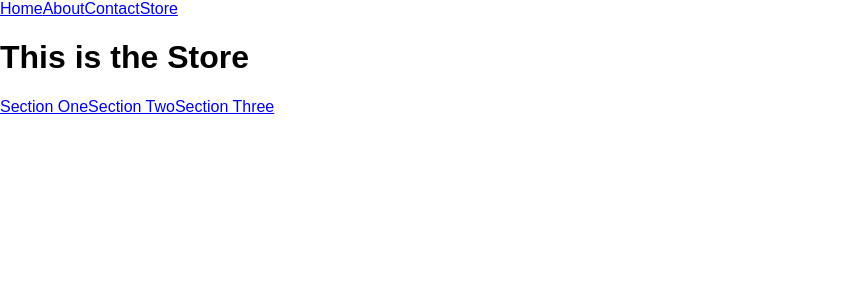
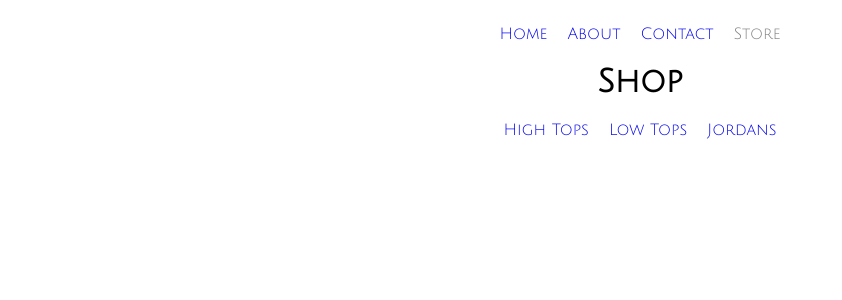
Before and after one commit to erkindunya/reactEcommerceStore, a React (Create React App) app: page /Store in a window 1280 px wide. Shown: the top 300 px of the page, without its empty margins (0-842 px from the left). Built offline with nearby package versions, Linux system fonts and the light colour scheme.

Commit message:
adding subject for the store and updating styling

```diff
--- a/public/index.html
+++ b/public/index.html
@@ -10,6 +10,7 @@
     -->
     <link rel="manifest" href="%PUBLIC_URL%/manifest.json">
     <link rel="shortcut icon" href="%PUBLIC_URL%/favicon.ico">
+    <link href="https://fonts.googleapis.com/css?family=Julius+Sans+One" rel="stylesheet">
     <!--
       Notice the use of %PUBLIC_URL% in the tags above.
       It will be replaced with the URL of the `public` folder during the build.
--- a/src/components/About.js
+++ b/src/components/About.js
@@ -2,9 +2,18 @@ import React, { Component } from 'react';
 
 class About extends Component {
   render() {
+    let center = {
+      textAlign: "center",
+      fontFamily: "Julius Sans One"
+    }
+    let margin = {
+      margin: "0 20%"
+    }
+
     return (
-      <div>
-        <h1>The About Page</h1>
+      <div style={center}>
+        <h1>About Retro Kicks</h1>
+        <p style={margin}>Lorem Ipsum is simply dummy text of the printing and typesetting industry. Lorem Ipsum has been the industry's standard dummy text ever since the 1500s, when an unknown printer took a galley of type and scrambled it to make a type specimen book. It has survived not only five centuries, but also the leap into electronic typesetting, remaining essentially unchanged. It was popularised in the 1960s with the release of Letraset sheets containing Lorem Ipsum passages, and more recently with desktop publishing software like Aldus PageMaker including versions of Lorem Ipsum.</p>
       </div>
     );
   }
--- a/src/components/BaseLayout.js
+++ b/src/components/BaseLayout.js
@@ -3,6 +3,7 @@ import Navigation from './Navigation';
 
 class BaseLayout extends Component {
   render() {
+
     return (
       <div>
         <Navigation/>
--- a/src/components/Contact.js
+++ b/src/components/Contact.js
@@ -2,9 +2,15 @@ import React, { Component } from 'react';
 
 class Contact extends Component {
   render() {
+    let center = {
+      textAlign: "center",
+      fontFamily: "Julius Sans One"
+    }
     return (
-      <div>
-        <h1>This is the Contact page</h1>
+      <div style={center}>
+        <h1>Contact Us</h1>
+        <p>Phone: (444)-444-4444 </p>
+        <p>Email: retroKicks@gmail.com</p>
       </div>
     );
   }
--- a/src/components/Home.js
+++ b/src/components/Home.js
@@ -2,9 +2,25 @@ import React, { Component } from 'react';
 
 class Home extends Component {
   render() {
+    let center = {
+      textAlign: "center",
+      fontFamily: 'Julius Sans One',
+      fontSize: '5rem',
+      color: "black"
+    }
+
+    let img = {
+      width: "30%"
+    }
+
+    let margin = {
+      margin: 20
+    }
+
     return (
-      <div>
-        <h1>This is the home page</h1>
+      <div style={center}>
+        <h1 style={margin}>Retro Kicks</h1>
+        <img src="https://media.giphy.com/media/5WlXGaNnB0N6o/giphy.gif" alt=""/>
       </div>
     );
   }
--- a/src/components/Navigation.js
+++ b/src/components/Navigation.js
@@ -1,21 +1,67 @@
 import React, { Component } from "react";
 import { NavLink } from "react-router-dom";
+import Radium from "radium";
+Radium(NavLink);
 
 class Navigation extends Component {
   render() {
+    let center = {
+      textAlign: "center",
+      marginTop: 25
+    };
+    let link = {
+      margin: 10,
+      fontFamily: "Julius Sans One",
+      textDecoration: "none",
+      ":hover": {
+        color: "red"
+      },
+      ":visited": {
+        color: "gray"
+      }
+    };
+
     return (
-      <div>
+      <div style={center}>
         <nav>
-          <NavLink to="/">
+          <NavLink
+            style={link}
+            activeStyle={{
+              color: "gray",
+              backgroundColor: "white"
+            }}
+            exact to="/"
+          >
             Home
           </NavLink>
-          <NavLink to="/About">
+          <NavLink
+            style={link}
+            activeStyle={{
+              color: "gray",
+              backgroundColor: "white"
+            }}
+            to="/About"
+          >
             About
           </NavLink>
-          <NavLink to="/Contact">
+          <NavLink
+            style={link}
+            activeStyle={{
+              color: "gray",
+              backgroundColor: "white"
+            }}
+            to="/Contact"
+          >
             Contact
           </NavLink>
-          <NavLink to="/Store">
+          <NavLink
+            style={link}
+            activeStyle={{
+              color: "gray",
+              backgroundColor: "white"
+            }}
+            to="/Store"
+          >
             Store
           </NavLink>
         </nav>
@@ -24,4 +70,4 @@ class Navigation extends Component {
   }
 }
 
-export default Navigation;
+export default Radium(Navigation);
--- a/src/components/Store.js
+++ b/src/components/Store.js
@@ -3,9 +3,13 @@ import StoreNav from "./StoreNav";
 
 class Store extends Component {
   render() {
+    let center = {
+      textAlign: "center",
+      fontFamily: "Julius Sans One"
+    }
     return (
-      <div>
-        <h1>This is the Store</h1>
+      <div style={center}>
+        <h1>Shop</h1>
         <StoreNav />
       </div>
     );
--- a/src/components/StoreNav.js
+++ b/src/components/StoreNav.js
@@ -3,35 +3,42 @@ import { NavLink } from "react-router-dom";
 
 class StoreNav extends Component {
   render() {
+    let margin = {
+      margin: 10,
+      textDecoration: "none"
+    }
     return (
       <div>
         <nav>
-          <NavLink
+          <NavLink style={margin}
             activeStyle={{
-              color: "blue",
-              backgroundColor: "white"
+              color: "gray",
+              backgroundColor: "white",
+              textDecoration: "none"
             }}
-            to="/Store/SectionOne"
+            to="/Store/HighTops"
           >
-            Section One
+            High Tops
           </NavLink>
-          <NavLink
+          <NavLink style={margin}
             activeStyle={{
-              color: "blue",
-              backgroundColor: "white"
+              color: "gray",
+              backgroundColor: "white",
+              textDecoration: "none"
             }}
-            to="/Store/SectionTwo"
+            to="/Store/LowTops"
           >
-            Section Two
+            Low Tops
           </NavLink>
-          <NavLink
+          <NavLink style={margin}
             activeStyle={{
-              color: "blue",
-              backgroundColor: "white"
+              color: "gray",
+              backgroundColor: "white",
+              textDecoration: "none"
             }}
-            to="/Store/SectionThree"
+            to="/Store/Jordans"
           >
-            Section Three
+            Jordans
           </NavLink>
         </nav>
       </div>
--- a/src/components/SubSection.js
+++ b/src/components/SubSection.js
@@ -3,27 +3,30 @@ import Store from "./Store";
 
 class SubStore extends Component {
   render() {
+    let center = {
+      textAlign: "center"
+    }
     let page = this.props.match.params.service;
     console.log(page);
-    if (page === "SectionOne") {
+    if (page === "HighTops") {
       return (
-        <div>
+        <div style={center}>
           <Store />
-          <h1>This is the first section of the Store</h1>
+          <h1>High Tops</h1>
         </div>
       );
-    } else if (page === "SectionTwo") {
+    } else if (page === "LowTops") {
       return (
-        <div>
+        <div style={center}>
           <Store />
-          <h1>This is the Second section of the Store</h1>
+          <h1>Low Tops</h1>
         </div>
       );
-    } else if (page === "SectionThree") {
+    } else if (page === "Jordans") {
       return (
-        <div>
+        <div style={center}>
           <Store />
-          <h1>This is the Third section of the Store</h1>
+          <h1>Jordans</h1>
         </div>
       );
     }
--- a/src/styles/index.css
+++ b/src/styles/index.css
@@ -2,4 +2,5 @@ body {
   margin: 0;
   padding: 0;
   font-family: sans-serif;
+
 }
```
